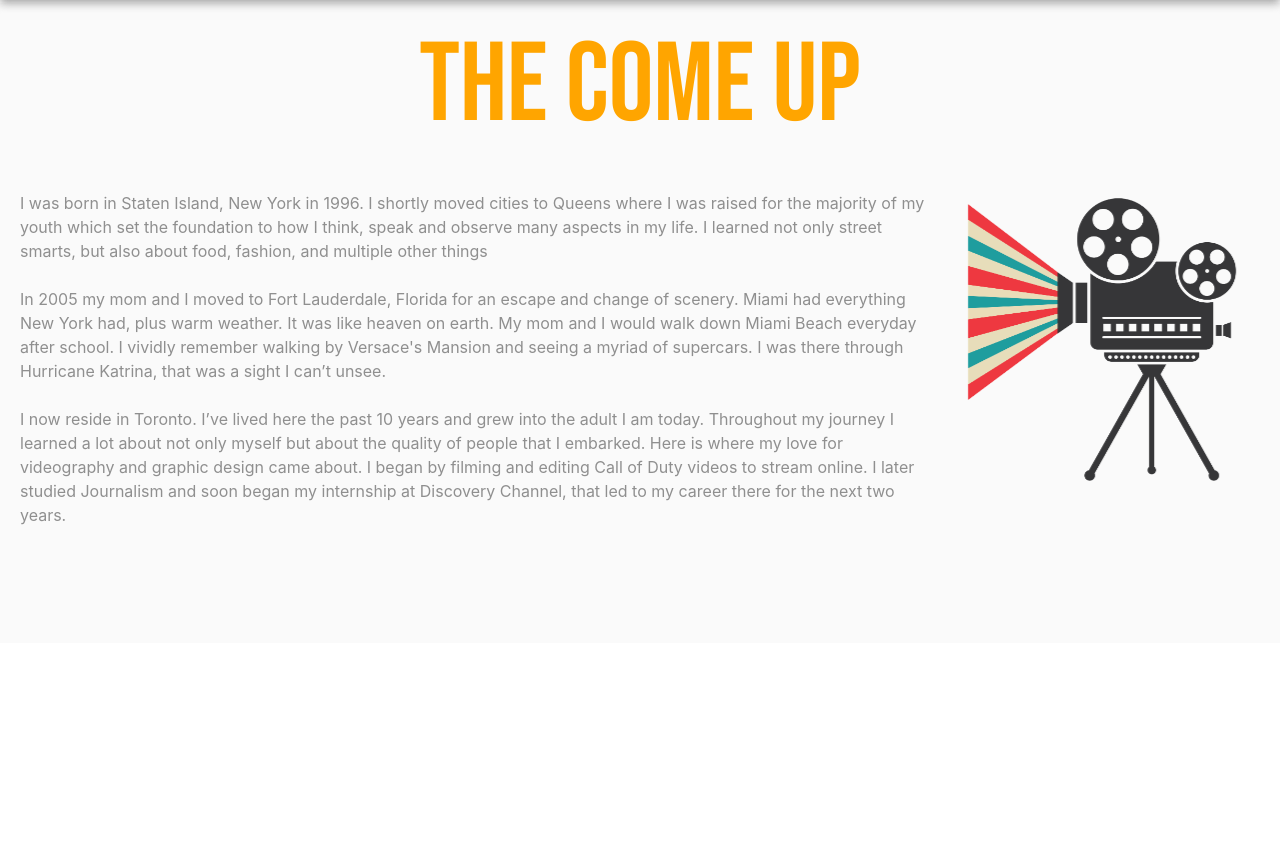
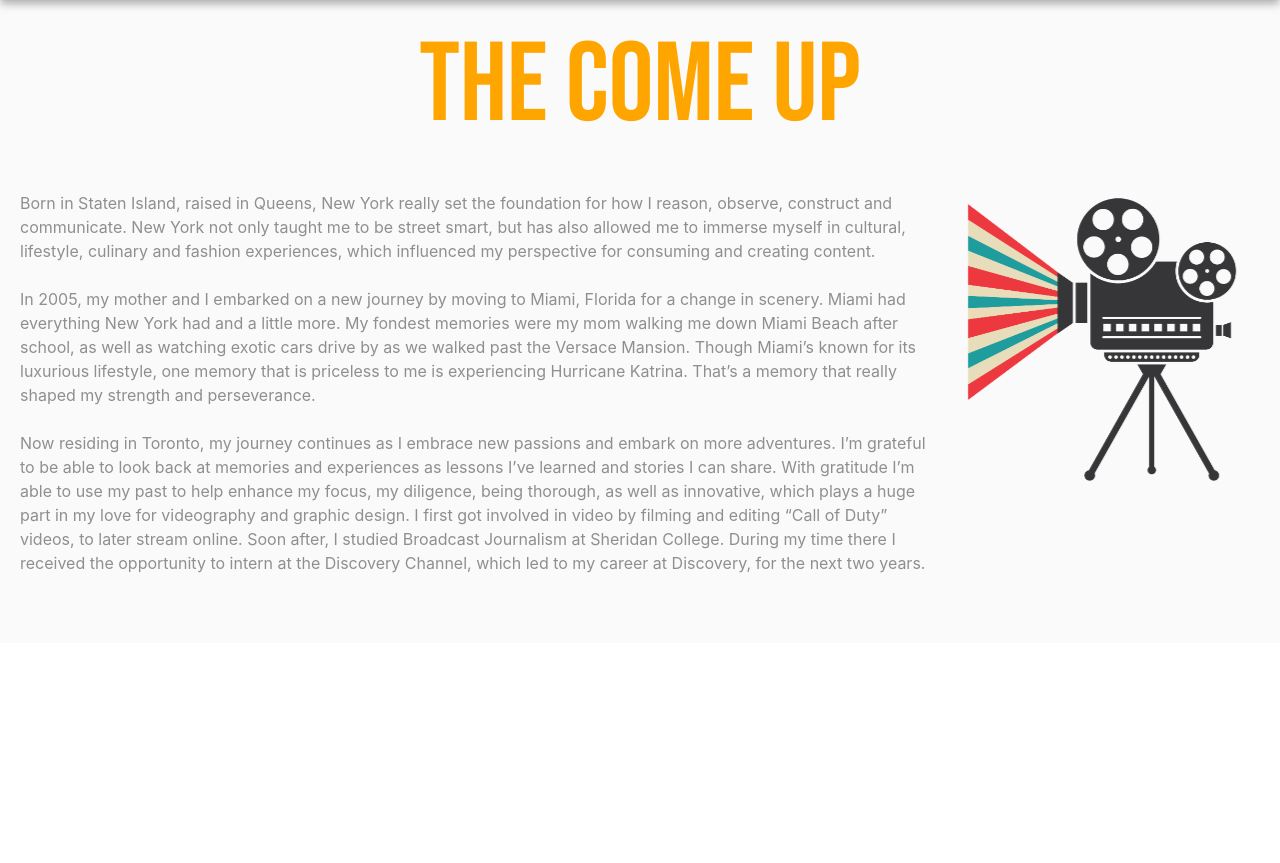
Before and after one commit to joshdeo/NewPortfolio, a plain HTML site: page index.html in a window 1280 px wide. Shown: the part 897-1760 px from the top of the page. Drawn offline with nearby package versions, Linux system fonts and the light colour scheme; grey boxes are pictures that could not be loaded.

Commit message:
revised rendition

```diff
--- a/index.html
+++ b/index.html
@@ -64,28 +64,30 @@
         <div class="section-2-content">
             <div class="box1" data-aos="fade-right" data-aos-duration="2000">
                 <span>
-                    I was born in Staten Island, New York in 1996. I shortly moved cities to Queens where I was raised for the
-                    majority of my youth which set the foundation to how I think, speak and observe many aspects in my
-                     life. I learned not only street smarts, but also about food, fashion, and multiple other things
+                    Born in Staten Island, raised in Queens, New York really set the foundation for how I reason,
+                    observe, construct and communicate. New York not only taught me to be street smart, but has also allowed me
+                     to immerse myself in cultural, lifestyle, culinary and fashion experiences, which influenced my perspective for
+                    consuming and creating content.
                 </span>
                 <br>
                 <br>
                 <span>
-                    In 2005 my mom and I moved to Fort Lauderdale, Florida for an escape and change of scenery. Miami
-                    had everything New York had, plus warm weather. It was like heaven on earth. My mom and I would walk
-                    down Miami Beach everyday after school. I vividly remember walking by Versace's Mansion and seeing a
-                     myriad of supercars. I was there through Hurricane Katrina, that was a sight I
-                    can’t unsee.
+                    In 2005, my mother and I embarked on a new journey by moving to Miami, Florida for a change in scenery.
+                     Miami had everything New York had and a little more. My fondest memories were my mom walking me down
+                     Miami Beach after school, as well as watching exotic cars drive by as we walked past the Versace Mansion.
+                      Though Miami’s known for its luxurious lifestyle, one memory that is priceless to me is experiencing
+                      Hurricane Katrina. That’s a memory that really shaped my strength and perseverance.
                 </span>
                 <br>
                 <br>
                 <span>
-                    I now reside in Toronto. I’ve lived here the past 10 years and grew into the adult I am today.
-                    Throughout my journey I learned a lot about not only myself but about the quality of people that I
-                    embarked. Here is where my love for videography and graphic design came about. I began by filming
-                    and editing Call of Duty videos to stream online. I later studied Journalism and soon began my internship
-                     at Discovery Channel, that led to my career there for the next
-                    two years.
+                    Now residing in Toronto, my journey continues as I embrace new passions and embark on more adventures.
+                    I’m grateful to be able to look back at memories and experiences as lessons I’ve learned and stories I can share.
+                     With gratitude I’m able to use my past to help enhance my focus, my diligence, being thorough, as well as innovative,
+                     which plays a huge part in my love for videography and graphic design. I first got involved in video by filming and editing
+                     “Call of Duty” videos, to later stream online. Soon after, I studied Broadcast Journalism at Sheridan College.
+                     During my time there I received the opportunity to intern at the Discovery Channel, which led to my career at Discovery,
+                      for the next two years.
                 </span>
             </div>
             <section class="camera-image" data-aos="fade-left" data-aos-duration="3000">
@@ -101,7 +103,7 @@
                 <br>
                 <div class="about-text">Site solely developed and ran by Joshua Deosaran in Toronto, ON. <br>
                     <br>
-                    If you woudld
+                    If you would
                     like to contact me, please use the contact form or don't be afraid to reach out on my Social Media.
                 </div>
             </div>
```
Also changed, not shown: about.html (+1 -1 lines), 1 other file.
